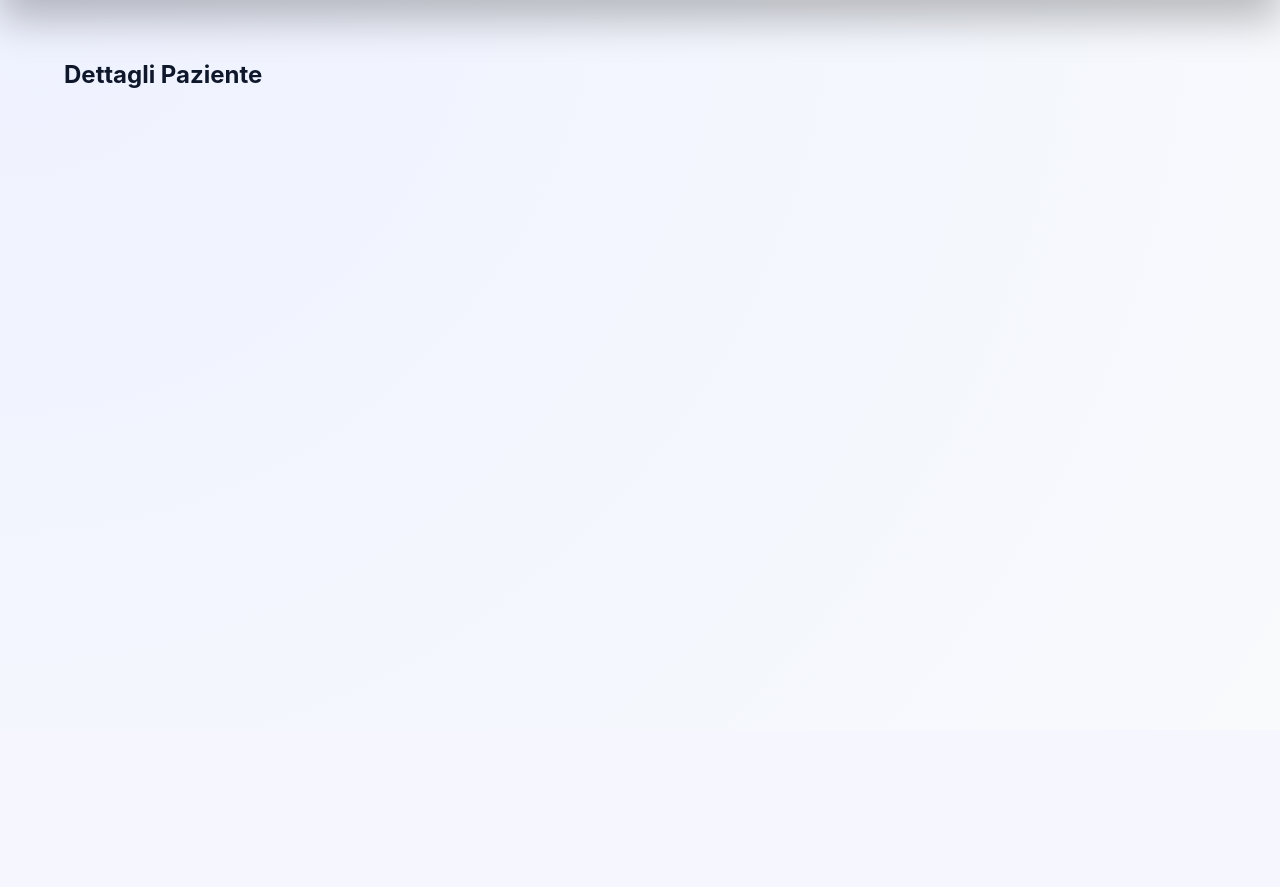
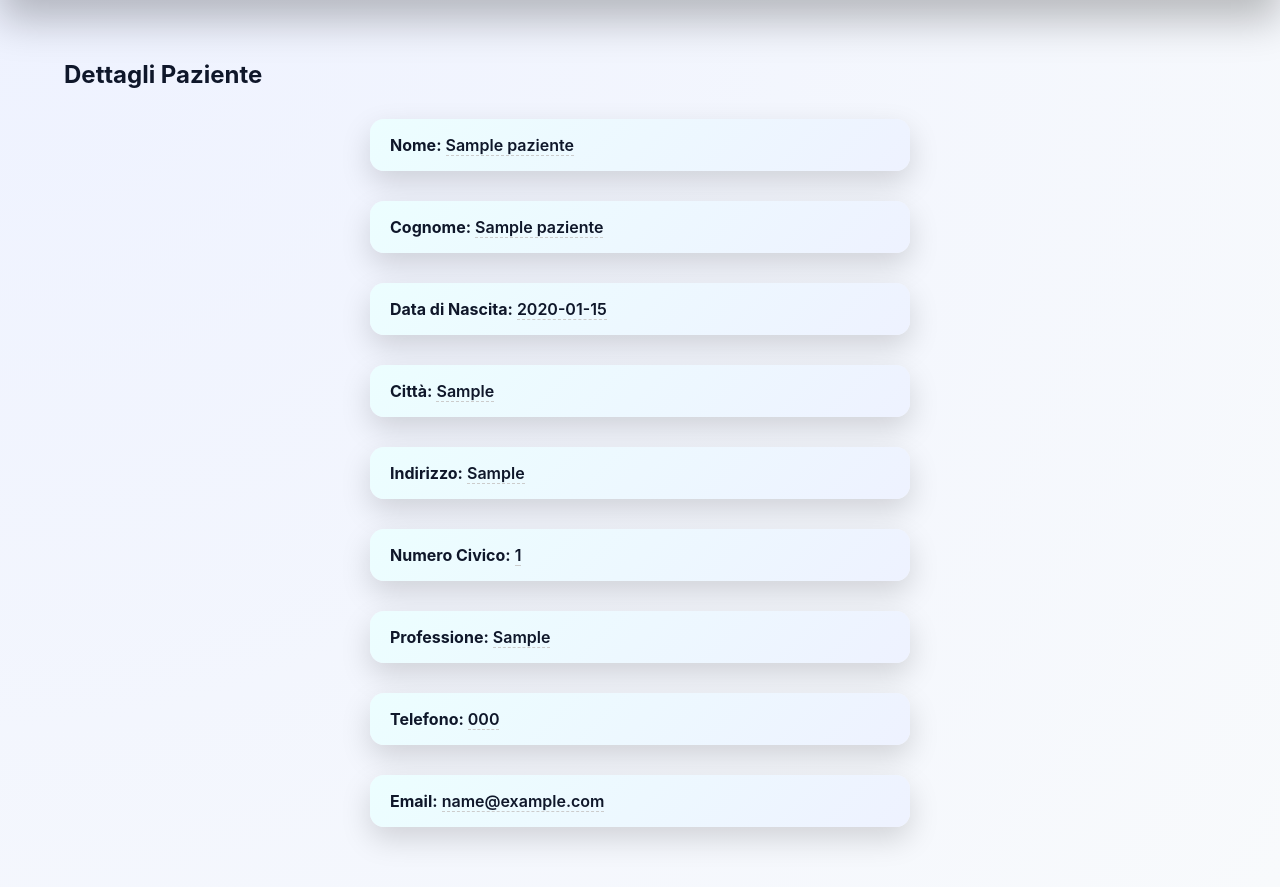
Before and after one commit to matteocalamai07-bot/igea, a PHP site: page /scheda_paziente.php?id=1 in a window 1280 px wide. Shown: the part 70-957 px from the top of the page. Before the commit the page ends 158 px from the top, so only its background shows below. Run offline with PHP 8.4, Linux system fonts and the light colour scheme; tables that the repository leaves empty hold one stand-in row (values such as "Sample post").

Commit message:
Add files via upload

```diff
--- a/scheda_paziente.php
+++ b/scheda_paziente.php
@@ -13,6 +13,20 @@
         <meta charset="UTF-8">
         <title>Igea - Scheda Paziente</title>
         <link rel="stylesheet" href="style.css">
+        <script src="https://code.jquery.com/jquery-3.6.0.min.js"></script>
+        <style>
+            .editable {
+                cursor: pointer;
+                border-bottom: 1px dashed #ccc;
+            }
+            .editable:hover {
+                background-color: #f0f0f0;
+            }
+            .editing input {
+                width: 100%;
+                box-sizing: border-box;
+            }
+        </style>
     </head>
     <body>
         <header>
@@ -25,8 +39,82 @@
         </header>
         <div class="container">
             <h2>Dettagli Paziente</h2>
+            <div>
+                <?php
+                    $query = "SELECT * FROM paziente WHERE id = " . $_GET['id'];
+                    $result = $conn->query($query);
+                    if ($result->num_rows > 0) {
+                        $row = $result->fetch_assoc();
+                        echo "<p><strong>Nome:</strong> <span class='editable' data-field='nome' data-id='" . $row['id'] . "'>" . htmlspecialchars($row['nome']) . "</span></p>";
+                        echo "<p><strong>Cognome:</strong> <span class='editable' data-field='cognome' data-id='" . $row['id'] . "'>" . htmlspecialchars($row['cognome']) . "</span></p>";
+                        echo "<p><strong>Data di Nascita:</strong> <span class='editable' data-field='datanascita' data-id='" . $row['id'] . "'>" . htmlspecialchars($row['datanascita']) . "</span></p>";
+                        echo "<p><strong>Città:</strong> <span class='editable' data-field='citta' data-id='" . $row['id'] . "'>" . htmlspecialchars($row['citta']) . "</span></p>";
+                        echo "<p><strong>Indirizzo:</strong> <span class='editable' data-field='indirizzo' data-id='" . $row['id'] . "'>" . htmlspecialchars($row['indirizzo']) . "</span></p>";
+                        echo "<p><strong>Numero Civico:</strong> <span class='editable' data-field='civico' data-id='" . $row['id'] . "'>" . htmlspecialchars($row['civico']) . "</span></p>";
+                        echo "<p><strong>Professione:</strong> <span class='editable' data-field='professione' data-id='" . $row['id'] . "'>" . htmlspecialchars($row['professione']) . "</span></p>";
+                        echo "<p><strong>Telefono:</strong> <span class='editable' data-field='telefono' data-id='" . $row['id'] . "'>" . htmlspecialchars($row['telefono']) . "</span></p>";
+                        echo "<p><strong>Email:</strong> <span class='editable' data-field='email' data-id='" . $row['id'] . "'>" . htmlspecialchars($row['email']) . "</span></p>";
+                    } else {
+                        echo "<p>Paziente non trovato.</p>";
+                    }
+                ?>
+            </div>
+        </div>
+        <script>
+            $(document).ready(function() {
+                $('.editable').click(function() {
+                    var $this = $(this);
+                    var field = $this.data('field');
+                    var id = $this.data('id');
+                    var currentValue = $this.text();
 
+                    // Determine input type
+                    var inputType = 'text';
+                    if (field === 'datanascita') {
+                        inputType = 'date';
+                    } else if (field === 'email') {
+                        inputType = 'email';
+                    } else if (field === 'telefono') {
+                        inputType = 'tel';
+                    }
 
+                    var input = $('<input type="' + inputType + '" value="' + currentValue + '" />');
+                    $this.html(input);
+                    input.focus().select();
+
+                    input.blur(function() {
+                        var newValue = $(this).val();
+                        if (newValue !== currentValue) {
+                            // Send AJAX request
+                            $.post('update_paziente.php', {
+                                id: id,
+                                field: field,
+                                value: newValue
+                            }, function(response) {
+                                var data = JSON.parse(response);
+                                if (data.success) {
+                                    $this.text(newValue);
+                                } else {
+                                    alert('Errore: ' + data.message);
+                                    $this.text(currentValue);
+                                }
+                            }).fail(function() {
+                                alert('Errore nella comunicazione con il server');
+                                $this.text(currentValue);
+                            });
+                        } else {
+                            $this.text(currentValue);
+                        }
+                    });
+
+                    input.keypress(function(e) {
+                        if (e.which === 13) { // Enter key
+                            $(this).blur();
+                        }
+                    });
+                });
+            });
+        </script>
     </body>
 </html>
 
```
